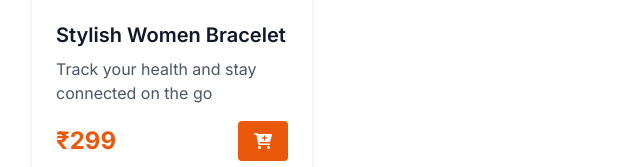
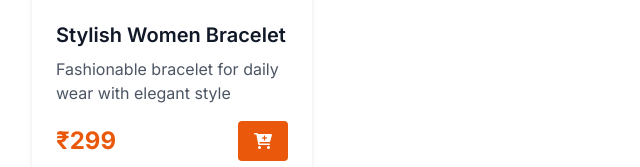
Before and after one commit to JARVIS153/The_Jarvis_Cart, a plain HTML site: page index.html in a window 1280 px wide. Shown: the part 1193-1360 px from the top of the page, 0-640 px from the left. Drawn offline with nearby package versions, Linux system fonts and the light colour scheme.

Commit message:
Update index.html

```diff
--- a/index.html
+++ b/index.html
@@ -228,7 +228,8 @@
                     </div>
                     <div class="p-6">
                         <h3 class="text-xl font-semibold text-gray-900 mb-2">Stylish Women Bracelet</h3>
-                        <p class="text-gray-600 mb-4">Track your health and stay connected on the go</p>
+                        <p class="text-gray-600 mb-4">
+Fashionable bracelet for daily wear with elegant style</p>
                         <div class="flex items-center justify-between">
                             <span class="text-2xl font-bold text-orange-600">₹299</span>
                             <button onclick="addToCart(2, 'Stylish Women Bracelet', 299, 'Bracelet.png')" class="bg-orange-600 text-white px-4 py-2 rounded hover:bg-orange-700 transition">
```
